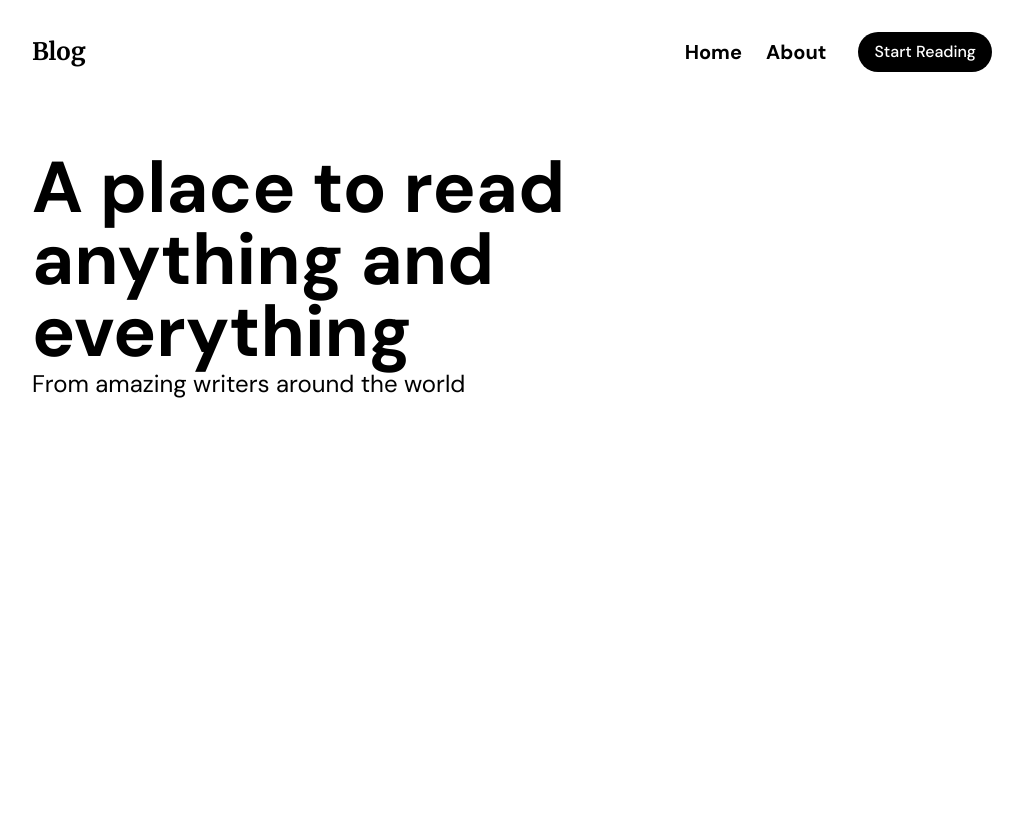
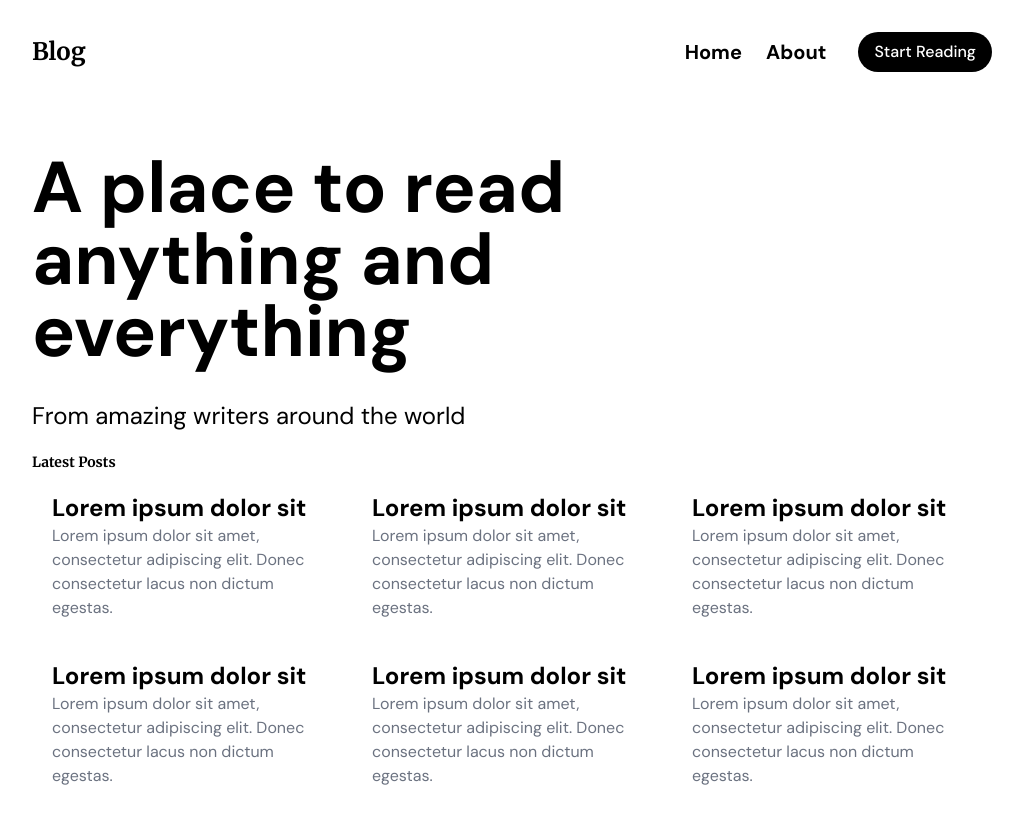
Before and after one commit to sm-sami/blog, a Next.js app: page / in a window 1280 px wide. Shown: the top 824 px of the page, without its empty margins (128-1151 px from the left). Before the commit the page ends 800 px from the top, so only its background shows below. Built offline with nearby package versions, Linux system fonts and the light colour scheme.

Commit message:
add ArticleCard & LatestArtcles component

```diff
--- /dev/null
+++ b/components/ArticleCard.tsx
@@ -0,0 +1,16 @@
+interface ArticleProps {
+  id: number;
+  title: string;
+  children: React.ReactNode;
+}
+
+const ArticleCard = ({ id, title, children }: ArticleProps) => {
+  return (
+    <div className="p-3 lg:p-5">
+      <div className="text-2xl font-bold">{title}</div>
+      <p className="text-base text-gray-500">{children}</p>
+    </div>
+  );
+};
+
+export default ArticleCard;
--- /dev/null
+++ b/components/LatestArticles.tsx
@@ -0,0 +1,37 @@
+import ArticleCard from "./ArticleCard";
+
+const LatestArticles = () => {
+  return (
+    <div className="">
+      <h1 className="font-logo text-sm">Latest Posts</h1>
+      <div className="grid lg:grid-cols-3">
+        <ArticleCard id={1} title="Lorem ipsum dolor sit">
+          Lorem ipsum dolor sit amet, consectetur adipiscing elit. Donec
+          consectetur lacus non dictum egestas.
+        </ArticleCard>
+        <ArticleCard id={2} title="Lorem ipsum dolor sit">
+          Lorem ipsum dolor sit amet, consectetur adipiscing elit. Donec
+          consectetur lacus non dictum egestas.
+        </ArticleCard>
+        <ArticleCard id={3} title="Lorem ipsum dolor sit">
+          Lorem ipsum dolor sit amet, consectetur adipiscing elit. Donec
+          consectetur lacus non dictum egestas.
+        </ArticleCard>
+        <ArticleCard id={4} title="Lorem ipsum dolor sit">
+          Lorem ipsum dolor sit amet, consectetur adipiscing elit. Donec
+          consectetur lacus non dictum egestas.
+        </ArticleCard>
+        <ArticleCard id={5} title="Lorem ipsum dolor sit">
+          Lorem ipsum dolor sit amet, consectetur adipiscing elit. Donec
+          consectetur lacus non dictum egestas.
+        </ArticleCard>
+        <ArticleCard id={6} title="Lorem ipsum dolor sit">
+          Lorem ipsum dolor sit amet, consectetur adipiscing elit. Donec
+          consectetur lacus non dictum egestas.
+        </ArticleCard>
+      </div>
+    </div>
+  );
+};
+
+export default LatestArticles;
--- a/pages/index.tsx
+++ b/pages/index.tsx
@@ -1,16 +1,21 @@
 import type { NextPage } from "next";
+import ArticleCard from "../components/ArticleCard";
+import LatestArticles from "../components/LatestArticles";
 
 const Home: NextPage = () => {
   return (
     <>
       <div className="mx-10 my-10 lg:mx-40 lg:my-20">
-        <p className="w-2/3 text-2xl">
-          <span className="text-5xl font-bold lg:text-7xl">
+        <div className="flex flex-col text-2xl">
+          <span className="w-2/3 text-5xl font-bold lg:text-7xl">
             A place to read anything and everything
           </span>
           <br />
           From amazing writers around the world
-        </p>
+        </div>
+        <div className="mt-5">
+          <LatestArticles />
+        </div>
       </div>
     </>
   );
```
